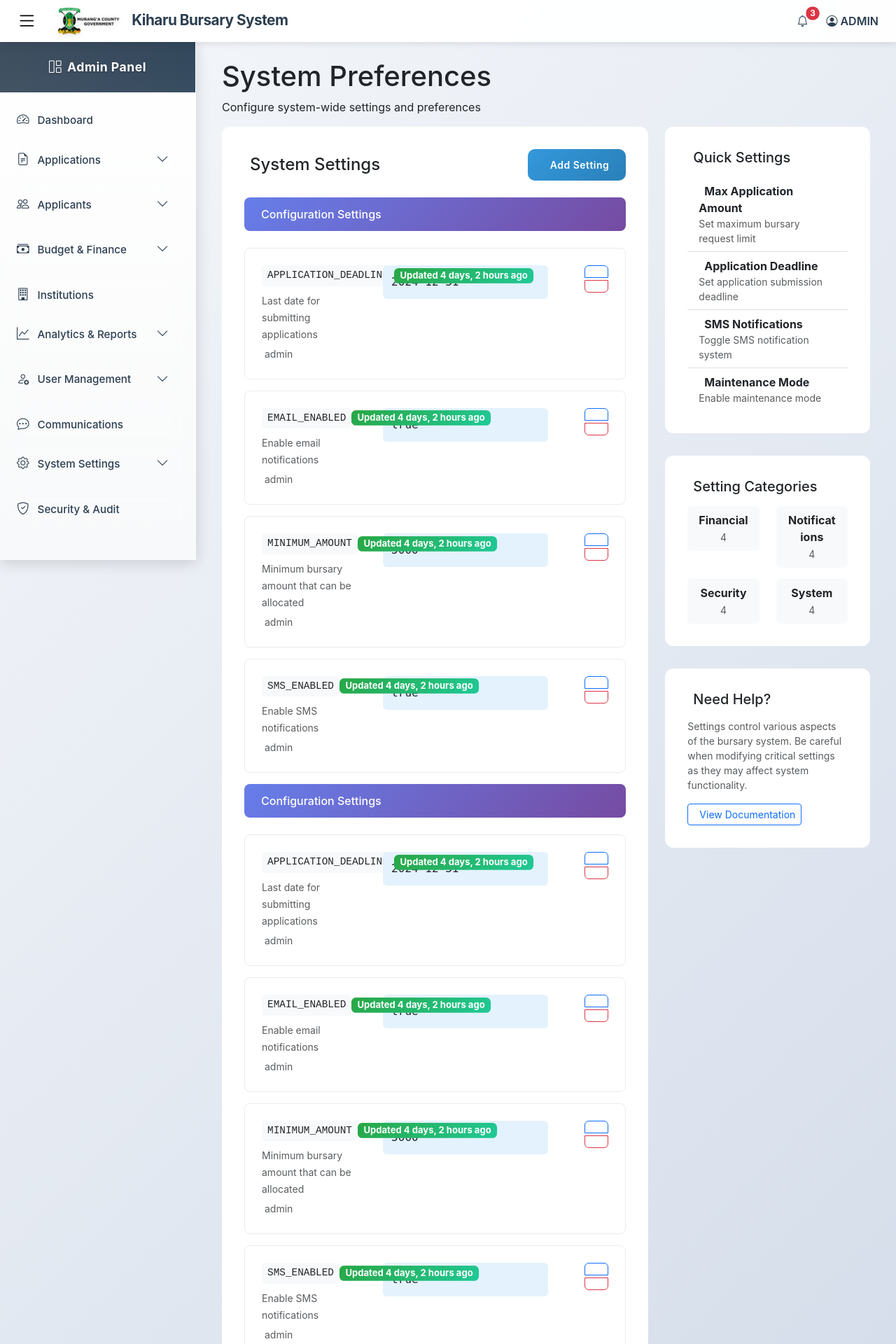
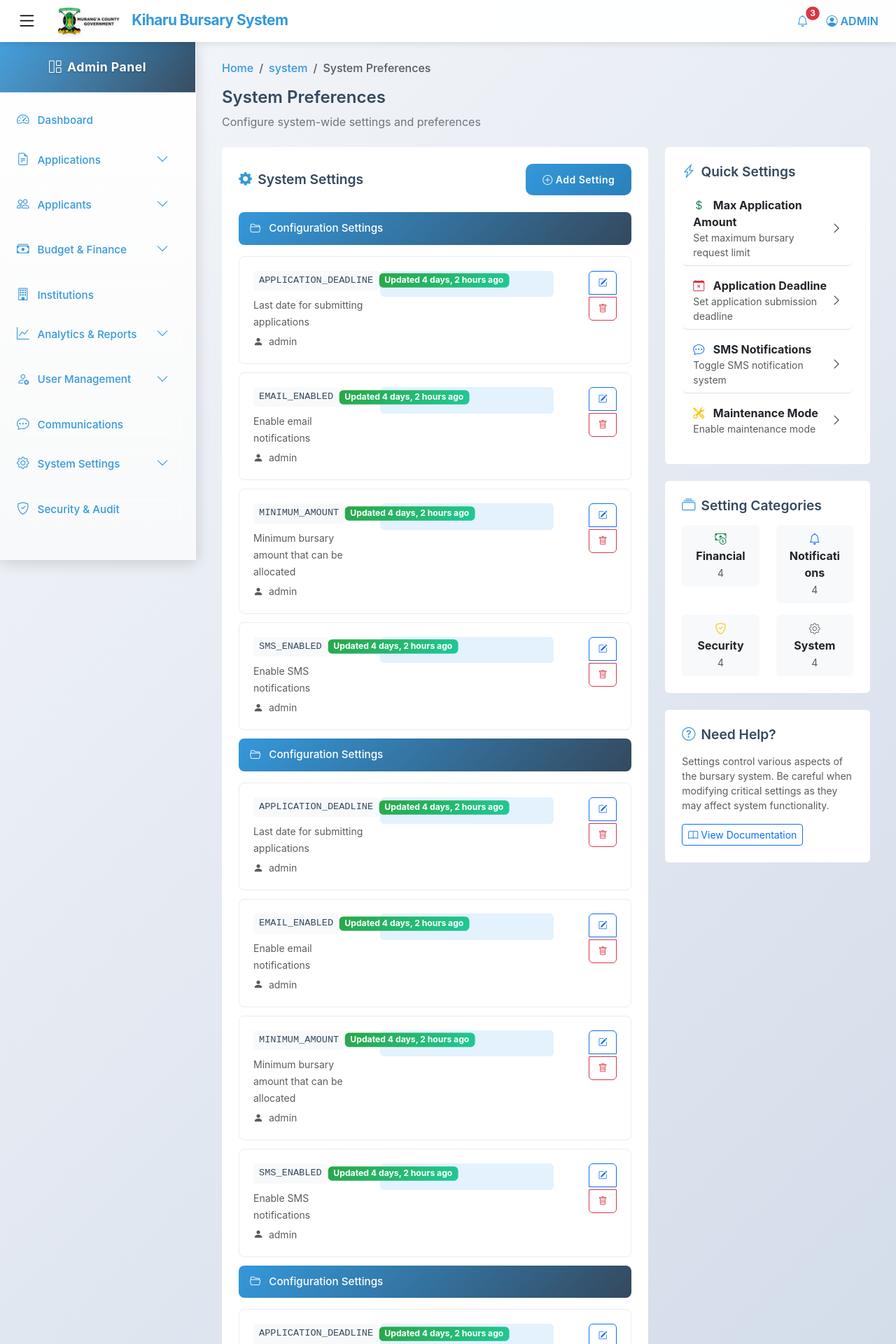
Before and after one commit to steve-ongera/kiharu-bursary-system, a Django app: page /admin-preferences/ in a window 1280 px wide. Shown: the top 1920 px of the page at 70% size. Run offline with Django 5.2, Linux system fonts and the light colour scheme; a user stored in the database is signed in; data comes from the database, SQL or seed files in the repository; both versions use the stored data as it was after the commit.

Commit message:
made updates

```diff
--- a/templates/admin/preferences.html
+++ b/templates/admin/preferences.html
@@ -5,25 +5,30 @@
 
 {% block content %}
 <style>
+    :root {
+        --primary-color: #3498db;
+        --secondary-color: #34495e;
+    }
+
     .preferences-card {
         background: white;
-        border-radius: 12px;
+        border-radius: 6px;
         box-shadow: 0 2px 10px rgba(0,0,0,0.1);
-        padding: 2rem;
-        margin-bottom: 2rem;
+        padding: 1.5rem;
+        margin-bottom: 1.5rem;
     }
 
     .setting-item {
         border: 1px solid #e9ecef;
         border-radius: 8px;
-        padding: 1.5rem;
-        margin-bottom: 1rem;
+        padding: 1.25rem;
+        margin-bottom: 0.75rem;
         transition: all 0.3s ease;
     }
 
     .setting-item:hover {
-        border-color: #667eea;
-        box-shadow: 0 2px 8px rgba(102, 126, 234, 0.1);
+        border-color: var(--primary-color);
+        box-shadow: 0 2px 8px rgba(52, 152, 219, 0.1);
     }
 
     .setting-name {
@@ -31,68 +36,159 @@
         background: #f8f9fa;
         padding: 0.25rem 0.5rem;
         border-radius: 4px;
-        font-size: 0.9rem;
+        font-size: 0.85rem;
+        color: var(--secondary-color);
     }
 
     .setting-value {
         background: #e3f2fd;
-        padding: 0.75rem;
+        padding: 0.5rem;
         border-radius: 6px;
         font-family: monospace;
         white-space: pre-wrap;
         max-height: 100px;
         overflow-y: auto;
+        font-size: 0.9rem;
     }
 
     .setting-category {
-        background: linear-gradient(135deg, #667eea 0%, #764ba2 100%);
+        background: linear-gradient(135deg, var(--primary-color) 0%, var(--secondary-color) 100%);
         color: white;
         padding: 0.75rem 1rem;
         border-radius: 8px;
-        margin-bottom: 1.5rem;
+        margin-bottom: 1rem;
         font-weight: 500;
+        font-size: 0.95rem;
     }
 
     .btn-setting-action {
         border-radius: 6px;
-        padding: 0.5rem 1rem;
-        font-size: 0.875rem;
+        padding: 0.4rem 0.8rem;
+        font-size: 0.8rem;
     }
 
     .modal-header {
-        background: linear-gradient(135deg, #667eea 0%, #764ba2 100%);
+        background: linear-gradient(135deg, var(--primary-color) 0%, var(--secondary-color) 100%);
         color: white;
         border-radius: 12px 12px 0 0;
     }
 
     .form-label {
         font-weight: 500;
-        color: #495057;
+        color: var(--secondary-color);
+        margin-bottom: 0.5rem;
     }
 
     .badge-updated {
         background: linear-gradient(135deg, #28a745, #20c997);
         color: white;
+        font-size: 0.7rem;
     }
 
     .empty-state {
         text-align: center;
-        padding: 3rem 1rem;
+        padding: 2rem 1rem;
         color: #6c757d;
     }
 
     .empty-state i {
-        font-size: 4rem;
+        font-size: 3rem;
         margin-bottom: 1rem;
         opacity: 0.5;
+    }
+
+    .page-header {
+        margin-bottom: 1.5rem;
+    }
+
+    .page-title {
+        color: var(--secondary-color);
+        font-weight: 600;
+    }
+
+    .page-subtitle {
+        color: #6c757d;
+        font-size: 1rem;
+    }
+
+    .card-title {
+        color: var(--secondary-color);
+        font-weight: 600;
+        font-size: 1.2rem;
+        display: flex;
+        align-items: center;
+        margin-bottom: 1.25rem;
+    }
+
+    .card-title i {
+        color: var(--primary-color);
+        margin-right: 0.5rem;
+    }
+
+    .form-control, .form-select {
+        border-radius: 8px;
+        padding: 0.75rem 1rem;
+        border: 1px solid #dee2e6;
+    }
+
+    .form-control:focus, .form-select:focus {
+        border-color: var(--primary-color);
+        box-shadow: 0 0 0 0.2rem rgba(52, 152, 219, 0.25);
+    }
+
+    .list-group-item {
+        border-radius: 8px;
+        margin-bottom: 0.5rem;
+        border: 1px solid rgba(0,0,0,0.125);
+        transition: all 0.3s ease;
+    }
+
+    .list-group-item:hover {
+        border-color: var(--primary-color);
+        background-color: rgba(52, 152, 219, 0.05);
+    }
+
+    /* Custom scrollbar for setting values */
+    .setting-value::-webkit-scrollbar {
+        width: 6px;
+    }
+
+    .setting-value::-webkit-scrollbar-track {
+        background: #f1f1f1;
+        border-radius: 10px;
+    }
+
+    .setting-value::-webkit-scrollbar-thumb {
+        background: var(--primary-color);
+        border-radius: 10px;
+    }
+
+    .setting-value::-webkit-scrollbar-thumb:hover {
+        background: var(--secondary-color);
     }
 </style>
 
 <div class="container-fluid">
     <div class="row">
         <div class="col-12">
+            <!-- Breadcrumbs -->
+            <nav aria-label="breadcrumb">
+            <ol class="breadcrumb mb-3">
+                <li class="breadcrumb-item">
+                <a href="{% url 'admin_dashboard' %}">Home</a>
+                </li>
+                <li class="breadcrumb-item">
+                <a href="#"> system </a>
+                </li>
+                <li class="breadcrumb-item active" aria-current="page">
+               System Preferences
+                </li>
+            </ol>
+            </nav>
+
+            <!-- Page header -->
             <div class="page-header">
-                <h1 class="page-title">System Preferences</h1>
+                <h4 class="page-title">System Preferences</h4>
                 <p class="page-subtitle">Configure system-wide settings and preferences</p>
             </div>
         </div>
@@ -117,12 +213,12 @@
             <div class="preferences-card">
                 <div class="d-flex justify-content-between align-items-center mb-4">
                     <h4 class="card-title mb-0">
-                        <i class="fas fa-cogs me-2"></i>
+                        <i class="bi bi-gear-fill"></i>
                         System Settings
                     </h4>
                     {% if can_edit %}
                         <button class="btn btn-primary btn-sm" data-bs-toggle="modal" data-bs-target="#addSettingModal">
-                            <i class="fas fa-plus me-2"></i>Add Setting
+                            <i class="bi bi-plus-circle me-1"></i>Add Setting
                         </button>
                     {% endif %}
                 </div>
@@ -133,7 +229,7 @@
 
                     {% for category in grouped_settings %}
                         <div class="setting-category">
-                            <i class="fas fa-folder-open me-2"></i>
+                            <i class="bi bi-folder2-open me-2"></i>
                             Configuration Settings
                         </div>
 
@@ -155,7 +251,7 @@
                                         {% if setting.updated_by %}
                                             <div class="mt-1">
                                                 <small class="text-muted">
-                                                    <i class="fas fa-user fa-xs me-1"></i>
+                                                    <i class="bi bi-person-fill me-1"></i>
                                                     {{ setting.updated_by.username }}
                                                 </small>
                                             </div>
@@ -172,12 +268,12 @@
                                                         data-setting-name="{{ setting.setting_name }}"
                                                         data-setting-value="{{ setting.setting_value }}"
                                                         data-setting-description="{{ setting.description }}">
-                                                    <i class="fas fa-edit"></i>
+                                                    <i class="bi bi-pencil-square"></i>
                                                 </button>
                                                 <button class="btn btn-outline-danger btn-sm btn-setting-action delete-setting-btn"
                                                         data-setting-id="{{ setting.id }}"
                                                         data-setting-name="{{ setting.setting_name }}">
-                                                    <i class="fas fa-trash"></i>
+                                                    <i class="bi bi-trash"></i>
                                                 </button>
                                             </div>
                                         {% else %}
@@ -190,12 +286,12 @@
                     {% endfor %}
                 {% else %}
                     <div class="empty-state">
-                        <i class="fas fa-cog"></i>
+                        <i class="bi bi-gear"></i>
                         <h5>No Settings Configured</h5>
                         <p class="text-muted">System settings will appear here once they are created.</p>
                         {% if can_edit %}
                             <button class="btn btn-primary" data-bs-toggle="modal" data-bs-target="#addSettingModal">
-                                <i class="fas fa-plus me-2"></i>Add First Setting
+                                <i class="bi bi-plus-circle me-1"></i>Add First Setting
                             </button>
                         {% endif %}
                     </div>
@@ -208,7 +304,7 @@
             <!-- Common Settings Templates -->
             <div class="preferences-card">
                 <h5 class="card-title mb-3">
-                    <i class="fas fa-magic me-2"></i>
+                    <i class="bi bi-lightning-charge"></i>
                     Quick Settings
                 </h5>
 
@@ -220,11 +316,11 @@
                                 data-description="Maximum amount an applicant can request">
                             <div class="d-flex justify-content-between align-items-center">
                                 <div>
-                                    <i class="fas fa-money-bill-wave text-success me-2"></i>
+                                    <i class="bi bi-currency-dollar text-success me-2"></i>
                                     <strong>Max Application Amount</strong>
                                     <small class="d-block text-muted">Set maximum bursary request limit</small>
                                 </div>
-                                <i class="fas fa-chevron-right"></i>
+                                <i class="bi bi-chevron-right"></i>
                             </div>
                         </button>
 
@@ -234,11 +330,11 @@
                                 data-description="Last date for submitting applications">
                             <div class="d-flex justify-content-between align-items-center">
                                 <div>
-                                    <i class="fas fa-calendar-times text-danger me-2"></i>
+                                    <i class="bi bi-calendar-x text-danger me-2"></i>
                                     <strong>Application Deadline</strong>
                                     <small class="d-block text-muted">Set application submission deadline</small>
                                 </div>
-                                <i class="fas fa-chevron-right"></i>
+                                <i class="bi bi-chevron-right"></i>
                             </div>
                         </button>
 
@@ -248,11 +344,11 @@
                                 data-description="Enable/disable SMS notifications">
                             <div class="d-flex justify-content-between align-items-center">
                                 <div>
-                                    <i class="fas fa-sms text-primary me-2"></i>
+                                    <i class="bi bi-chat-dots text-primary me-2"></i>
                                     <strong>SMS Notifications</strong>
                                     <small class="d-block text-muted">Toggle SMS notification system</small>
                                 </div>
-                                <i class="fas fa-chevron-right"></i>
+                                <i class="bi bi-chevron-right"></i>
                             </div>
                         </button>
 
@@ -262,17 +358,17 @@
                                 data-description="Put system in maintenance mode">
                             <div class="d-flex justify-content-between align-items-center">
                                 <div>
-                                    <i class="fas fa-tools text-warning me-2"></i>
+                                    <i class="bi bi-tools text-warning me-2"></i>
                                     <strong>Maintenance Mode</strong>
                                     <small class="d-block text-muted">Enable maintenance mode</small>
                                 </div>
-                                <i class="fas fa-chevron-right"></i>
+                                <i class="bi bi-chevron-right"></i>
                             </div>
                         </button>
                     </div>
                 {% else %}
                     <div class="text-center py-3">
-                        <i class="fas fa-lock fa-2x text-muted mb-2"></i>
+                        <i class="bi bi-lock-fill fa-2x text-muted mb-2"></i>
                         <p class="text-muted">You don't have permission to modify settings.</p>
                     </div>
                 {% endif %}
@@ -281,7 +377,7 @@
             <!-- Settings Categories -->
             <div class="preferences-card">
                 <h5 class="card-title mb-3">
-                    <i class="fas fa-list me-2"></i>
+                    <i class="bi bi-collection"></i>
                     Setting Categories
                 </h5>
 
@@ -289,7 +385,7 @@
                     <div class="col-6 mb-3">
                         <div class="card border-0 bg-light">
                             <div class="card-body py-2">
-                                <i class="fas fa-dollar-sign text-success"></i>
+                                <i class="bi bi-cash-coin text-success"></i>
                                 <div class="fw-bold">Financial</div>
                                 <small class="text-muted">
                                     {{ settings|length|floatformat:0 }}
@@ -300,7 +396,7 @@
                     <div class="col-6 mb-3">
                         <div class="card border-0 bg-light">
                             <div class="card-body py-2">
-                                <i class="fas fa-bell text-primary"></i>
+                                <i class="bi bi-bell text-primary"></i>
                                 <div class="fw-bold">Notifications</div>
                                 <small class="text-muted">
                                     {{ settings|length|floatformat:0 }}
@@ -311,7 +407,7 @@
                     <div class="col-6">
                         <div class="card border-0 bg-light">
                             <div class="card-body py-2">
-                                <i class="fas fa-shield-alt text-warning"></i>
+                                <i class="bi bi-shield-check text-warning"></i>
                                 <div class="fw-bold">Security</div>
                                 <small class="text-muted">
                                     {{ settings|length|floatformat:0 }}
@@ -322,7 +418,7 @@
                     <div class="col-6">
                         <div class="card border-0 bg-light">
                             <div class="card-body py-2">
-                                <i class="fas fa-cog text-secondary"></i>
+                                <i class="bi bi-gear text-secondary"></i>
                                 <div class="fw-bold">System</div>
                                 <small class="text-muted">
                                     {{ settings|length|floatformat:0 }}
@@ -336,7 +432,7 @@
             <!-- Help -->
             <div class="preferences-card">
                 <h5 class="card-title mb-3">
-                    <i class="fas fa-question-circle me-2"></i>
+                    <i class="bi bi-question-circle"></i>
                     Need Help?
                 </h5>
 
@@ -345,7 +441,7 @@
                 </p>
 
                 <a href="{% url 'admin_help_support' %}" class="btn btn-outline-primary btn-sm">
-                    <i class="fas fa-book me-2"></i>View Documentation
+                    <i class="bi bi-book me-1"></i>View Documentation
                 </a>
             </div>
         </div>
@@ -390,7 +486,7 @@
                         </div>
 
                         <div class="alert alert-warning">
-                            <i class="fas fa-exclamation-triangle me-2"></i>
+                            <i class="bi bi-exclamation-triangle me-2"></i>
                             <strong>Warning:</strong> Incorrect settings may affect system functionality.
                             Make sure you understand the impact before making changes.
                         </div>
@@ -415,7 +511,7 @@
                 <div class="modal-body">
                     <p>Are you sure you want to delete the setting <strong id="deleteSettingName"></strong>?</p>
                     <div class="alert alert-danger">
-                        <i class="fas fa-exclamation-triangle me-2"></i>
+                        <i class="bi bi-exclamation-triangle me-2"></i>
                         This action cannot be undone and may affect system functionality.
                     </div>
                 </div>
@@ -483,7 +579,7 @@
             $('#confirmDeleteBtn').click(function() {
                 const settingId = $(this).data('setting-id');
 
-                $.post(`/admin/settings/${settingId}/delete/`, {
+                $.post(`/admin-settings/${settingId}/delete/`, {
                     'csrfmiddlewaretoken': $('[name=csrfmiddlewaretoken]').val()
                 })
                 .done(function(data) {
```
Also changed, not shown: templates/admin/communication.html (+111 -40 lines), templates/admin/security_audit.html (+116 -42 lines), db.sqlite3.
